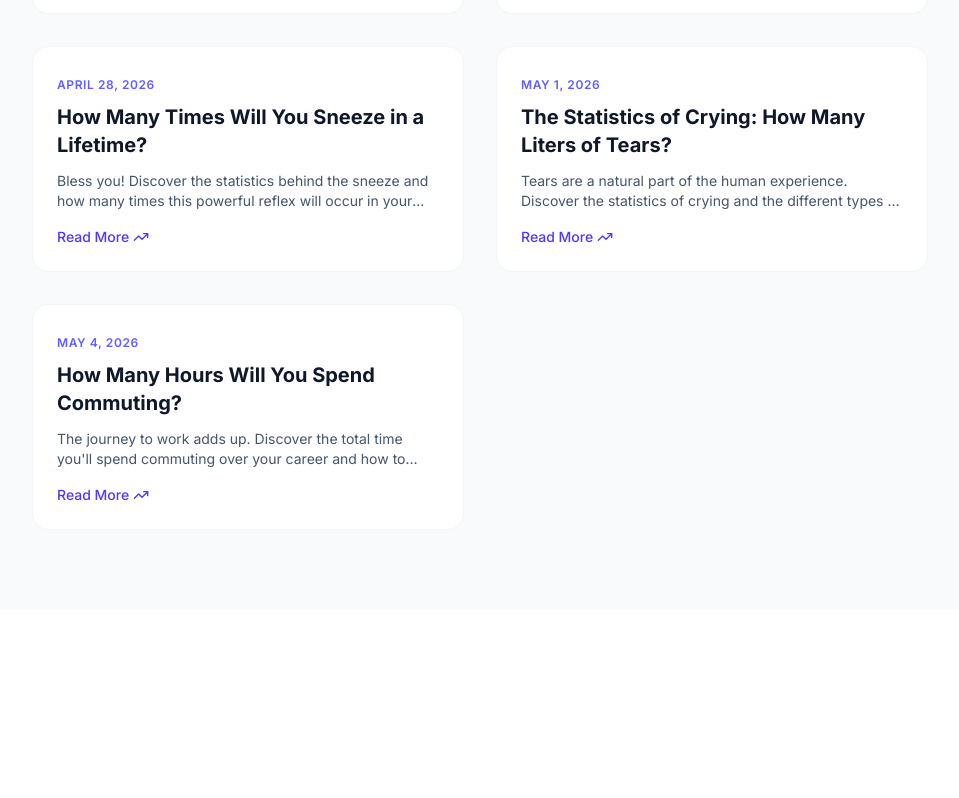
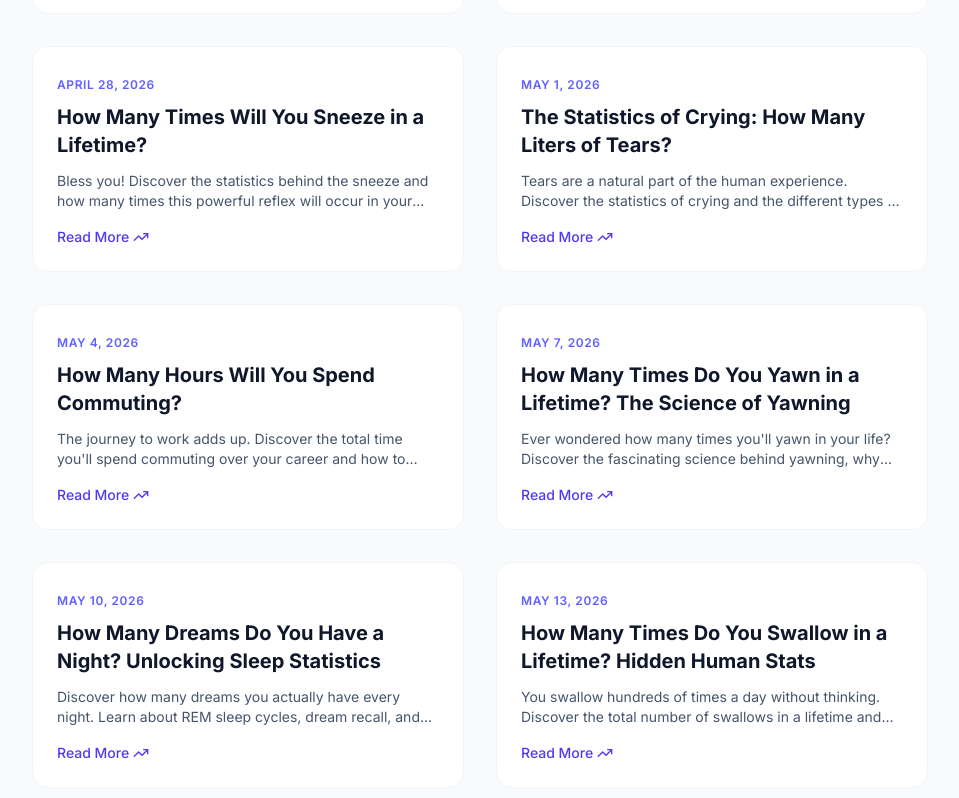
Before and after one commit to Devzonik/Life-Stats-Calculators-, a React (Vite) app: page /blog in a window 1280 px wide. Shown: the part 2760-3558 px from the top of the page, without its empty margins (160-1119 px from the left). Before the commit the page ends 3370 px from the top, so only its background shows below. Built offline with nearby package versions, Linux system fonts and the light colour scheme.

Commit message:
feat: Add yawning statistics article
Includes a new article detailing the science behind yawning and calculating lifetime yawn counts.

```diff
--- a/src/App.tsx
+++ b/src/App.tsx
@@ -613,6 +613,92 @@ The average daily commute is about 54 minutes round-trip. Over a 40-year career,
 - **Remote Work**: The rise of home offices is saving millions of hours globally.
 
 Our **commute calculator** helps you visualize your personal travel time and find ways to optimize your daily journey.
+    `
+  },
+  {
+    title: "How Many Times Do You Yawn in a Lifetime? The Science of Yawning",
+    excerpt: "Ever wondered how many times you'll yawn in your life? Discover the fascinating science behind yawning, why it's contagious, and the total lifetime count.",
+    date: "May 7, 2026",
+    slug: "yawning-statistics",
+    tags: ["Biology", "Health", "Reflexes", "Yawning Statistics"],
+    content: `
+# How Many Times Do You Yawn in a Lifetime?
+
+Yawning is one of the most mysterious and common human reflexes. Whether you're tired, bored, or just saw someone else do it, yawning is a universal experience. But have you ever calculated the total number of yawns in a lifetime?
+
+## Why Do We Yawn?
+Scientists have several theories about why we yawn:
+- **Brain Cooling**: One popular theory suggests that yawning helps regulate the temperature of the brain.
+- **Arousal**: Yawning may be a way for the body to stay alert during transitions between sleep and wakefulness.
+- **Social Bonding**: Contagious yawning is linked to empathy and social connection.
+
+## The Lifetime Count
+On average, a person yawns about 5 to 10 times a day. If we take an average of 8 yawns per day, over an 80-year life, you will yawn roughly **233,600 times**.
+
+## Is Yawning Really Contagious?
+Yes! Studies show that seeing, hearing, or even reading about yawning (like you are now!) can trigger a yawn in about 50% of people. This "social contagion" is a fascinating aspect of human biology.
+
+Our **life statistics calculator** helps you explore these small but significant rhythms of your existence.
+    `
+  },
+  {
+    title: "How Many Dreams Do You Have a Night? Unlocking Sleep Statistics",
+    excerpt: "Discover how many dreams you actually have every night. Learn about REM sleep cycles, dream recall, and the staggering number of dreams in a lifetime.",
+    date: "May 10, 2026",
+    slug: "dreams-per-night-statistics",
+    tags: ["Sleep", "Biology", "Psychology", "Dream Statistics"],
+    content: `
+# How Many Dreams Do You Have a Night?
+
+Every night, while your body rests, your brain enters a world of vivid narratives and abstract imagery. But how many dreams do you actually experience in a single night?
+
+## The REM Cycle
+Most dreaming occurs during REM (Rapid Eye Movement) sleep. A typical adult enters REM sleep about every 90 minutes. This means in an 8-hour sleep period, you go through 4 to 5 REM cycles.
+
+## 4 to 6 Dreams Per Night
+Because each REM period can contain multiple dream sequences, the average person has between **4 and 6 dreams every single night**. This adds up to over 2,000 dreams per year!
+
+## Why Don't We Remember Them?
+We forget about 95% of our dreams within minutes of waking up. Dream recall is influenced by:
+- **Waking up during REM**: You're more likely to remember a dream if you wake up right in the middle of it.
+- **Stress levels**: High stress can lead to more vivid (and often more memorable) dreams.
+- **Sleep quality**: Fragmented sleep can actually increase dream recall but decrease overall rest.
+
+## A Lifetime of Dreaming
+Over an 80-year life, you will have experienced roughly **150,000 dreams**. While most are forgotten, they are a vital part of your cognitive processing.
+
+Check out our **sleep science blog** to see how much of your life is spent in the dream world.
+    `
+  },
+  {
+    title: "How Many Times Do You Swallow in a Lifetime? Hidden Human Stats",
+    excerpt: "You swallow hundreds of times a day without thinking. Discover the total number of swallows in a lifetime and the incredible mechanics of this reflex.",
+    date: "May 13, 2026",
+    slug: "swallowing-statistics-lifetime",
+    tags: ["Biology", "Health", "Statistics", "Human Body"],
+    content: `
+# How Many Times Do You Swallow in a Lifetime?
+
+Swallowing is a complex reflex that involves over 30 muscles and nerves. We do it to eat, drink, and even just to clear saliva. But have you ever thought about the cumulative total?
+
+## The Daily Reflex
+On average, a healthy adult swallows about **600 to 900 times a day**. This includes:
+- **Eating & Drinking**: About 200-300 swallows.
+- **Waking Hours**: Swallowing saliva every minute or two.
+- **Sleep**: We even swallow about 50 times during the night!
+
+## 25 Million Swallows
+If we take an average of 800 swallows per day, over an 80-year life, you will swallow roughly **23,360,000 times**. That's over 23 million times your throat muscles have worked to keep you hydrated and nourished.
+
+## The Mechanics of Swallowing
+1. **Oral Phase**: You voluntarily move food or liquid to the back of your mouth.
+2. **Pharyngeal Phase**: The reflex takes over, closing your airway and pushing the "bolus" down.
+3. **Esophageal Phase**: Muscles move the food into your stomach.
+
+## Why It Matters
+Difficulties with swallowing (dysphagia) can significantly impact quality of life. Understanding these basic biological stats helps us appreciate the incredible efficiency of the human body.
+
+Explore more **human biology statistics** on our main calculator page.
     `
   }
 ];
```
